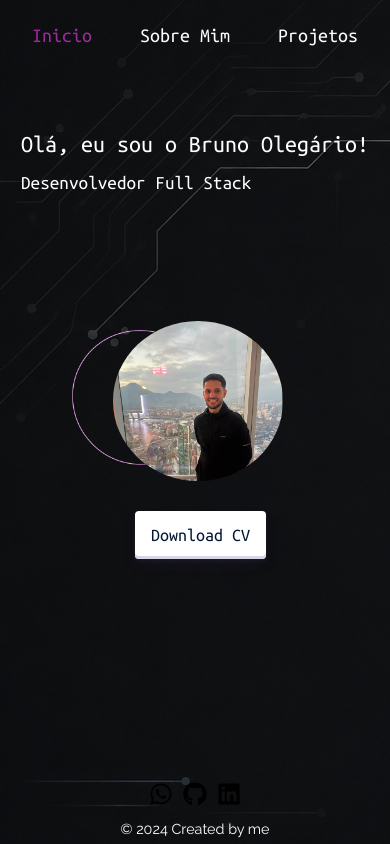
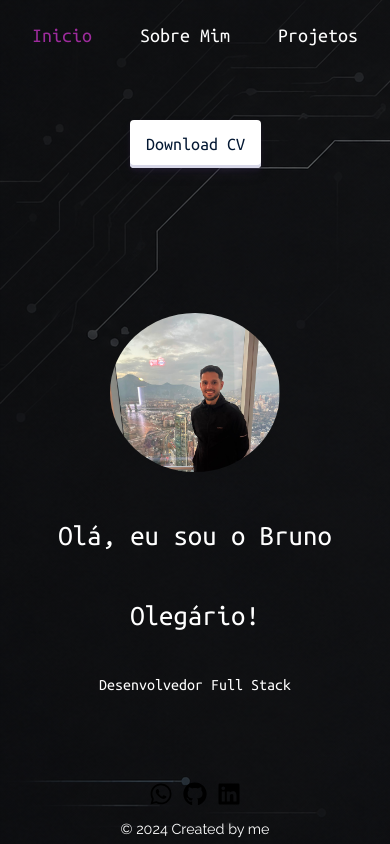
Before and after one commit to olegariobru/MyPort2, a React (Create React App) app: page / in a window 390 px wide. Built offline with nearby package versions, Linux system fonts and the light colour scheme; a web font is replaced by a local one.

Commit message:
Ajustando e testando breakpoints

```diff
--- a/src/Componentes/Banner/Banner.module.css
+++ b/src/Componentes/Banner/Banner.module.css
@@ -1,11 +1,13 @@
+
 .banner {
     padding: 0.1rem 7.5rem;
     width: 100%;
     display: grid;
     grid-template-columns: 1fr 1fr;
+    align-items: center;
 }
 
-.apresentacao{
+.apresentacao {
     padding: 0;
     margin: 0;
 }
@@ -26,7 +28,6 @@
     line-height: 2rem;
 }
 
-
 .imagens {
     position: relative;
     height: 356px;
@@ -38,6 +39,7 @@
     bottom: 0;
     width: 18vw;
     border-radius: 50%;
+    z-index: 2;
 }
 
 .imagens > .circuloColorido {
@@ -47,48 +49,55 @@
     width: 25vw;
 }
 
-.button{
-    margin-top: 0;
+.button {
+    margin-top: 1rem;
 }
 
-.button01{
+.button01 {
     align-items: center;
     appearance: none;
     background-color: var(--branco);
     border-radius: 4px;
     border-width: 0;
-    box-shadow: rgba(45, 35, 66, 0.4) 0 2px 4px,rgba(45, 35, 66, 0.3) 0 7px 13px -3px,#D6D6E7 0 -3px 0 inset;
+    box-shadow:
+        rgba(45, 35, 66, 0.4) 0 2px 4px,
+        rgba(45, 35, 66, 0.3) 0 7px 13px -3px,
+        #D6D6E7 0 -3px 0 inset;
     box-sizing: border-box;
     color: var(--azul-escuro);
     cursor: pointer;
-    display: inline;
-    font-family: var(--fonte-secundaria) ;
+    display: inline-flex;
+    align-items: center;
+    justify-content: center;
+    font-family: var(--fonte-secundaria);
     height: 48px;
-    justify-content: center;
     line-height: 1;
-    list-style: none;
     overflow: hidden;
-    padding-left: 16px;
-    padding-right: 16px;
-    margin: -4% 0 0 4%;
-    position: relative;
-    text-align: left;
+    padding: 0 16px;
+    margin: 0;
     text-decoration: none;
-    transition: box-shadow .15s,transform .15s;
+    transition: box-shadow .15s, transform .15s;
     user-select: none;
     -webkit-user-select: none;
     touch-action: manipulation;
     white-space: nowrap;
-    will-change: box-shadow,transform;
+    will-change: box-shadow, transform;
     font-size: 18px;
 }
 
-.button01:focus{
-    box-shadow: #D6D6E7 0 0 0 1.5px inset, rgba(45, 35, 66, 0.4) 0 2px 4px, rgba(45, 35, 66, 0.3) 0 7px 13px -3px, #D6D6E7 0 -3px 0 inset;
+.button01:focus {
+    box-shadow:
+        #D6D6E7 0 0 0 1.5px inset,
+        rgba(45, 35, 66, 0.4) 0 2px 4px,
+        rgba(45, 35, 66, 0.3) 0 7px 13px -3px,
+        #D6D6E7 0 -3px 0 inset;
 }
 
 .button01:hover {
-    box-shadow: rgba(45, 35, 66, 0.4) 0 4px 8px, rgba(45, 35, 66, 0.3) 0 7px 13px -3px, #D6D6E7 0 -3px 0 inset;
+    box-shadow:
+        rgba(45, 35, 66, 0.4) 0 4px 8px,
+        rgba(45, 35, 66, 0.3) 0 7px 13px -3px,
+        #D6D6E7 0 -3px 0 inset;
     transform: translateY(-2px);
     color: var(--roxo);
 }
@@ -98,67 +107,93 @@
     transform: translateY(2px);
 }
 
-
+/* TABLETS */
 @media (max-width: 1100px) {
     .banner {
-        padding: 3.5rem 1.5rem;
+        padding: 3rem 2rem;
+        gap: 2rem;
     }
 
     .titulo {
         margin-top: 0;
-        margin-bottom: 1.5rem;
+        margin-bottom: 1rem;
+        font-size: 2rem;
     }
 
     .paragrafo {
-        margin-bottom: 1.5rem;
+        margin-bottom: 1rem;
     }
 
     .imagens {
-        height: 338px;
+        height: 320px;
     }
 
     .imagens > .minhaFoto {
-        width: 25vw;
+        width: 220px;
     }
 
     .imagens > .circuloColorido {
-        right: 10vw;
-        width: 35vw;
+        width: 320px;
+        right: 30px;
+        bottom: 20px;
     }
 }
 
+/* CELULARES */
 @media (max-width: 744px) {
     .banner {
+        display: flex;
+        flex-direction: column-reverse;
+        align-items: center;
+        text-align: center;
         padding: 2rem 1rem;
-        display: flex;
-        flex-direction: column;
-        align-items: center;
+        gap: 1.5rem;
+    }
+
+    .apresentacao {
+        width: 100%;
     }
 
     .titulo {
         margin: 0;
-        padding: 0;
+        font-size: 1.8rem;
     }
 
     .paragrafo {
-        margin: -5% 0 0 0;
+        margin: 1rem 0;
         padding: 0;
+        font-size: 1rem;
+        line-height: 1.7rem;
     }
 
-    .imagens  {
-        height: 300px;
-        margin: -5% 0 10% 0;
+    .button {
+        display: flex;
+        justify-content: center;
+    }
+
+    .imagens {
+        position: relative;
+        width: 100%;
+        height: 280px;
+        margin: 0;
+    }
+
+    .imagens > .circuloColorido {
+        position: absolute;
+        width: 220px;
+        left: 50%;
+        bottom: 0;
+        right: auto;
+        transform: translateX(-50%);
     }
 
     .imagens > .minhaFoto {
+        position: absolute;
         width: 170px;
-        transform: translate(5.5rem, 0px);
-    }
-
-    .imagens > .circuloColorido {
-        width: 240px;
-        margin: 0;
-        padding: 0;
-        transform: translate(6.5rem, 5%);
+        left: 50%;
+        bottom: 0;
+        right: auto;
+        transform: translateX(-50%);
+        z-index: 2;
     }
 }
```
